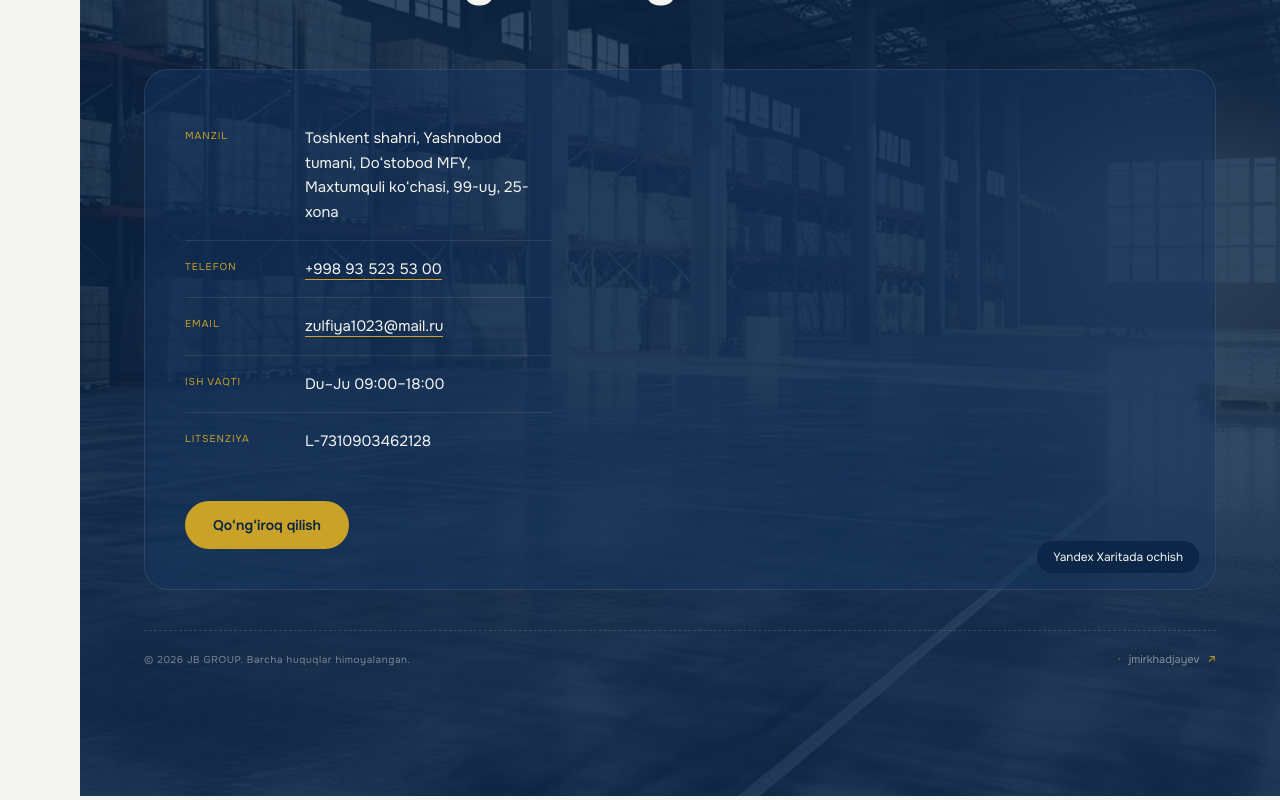
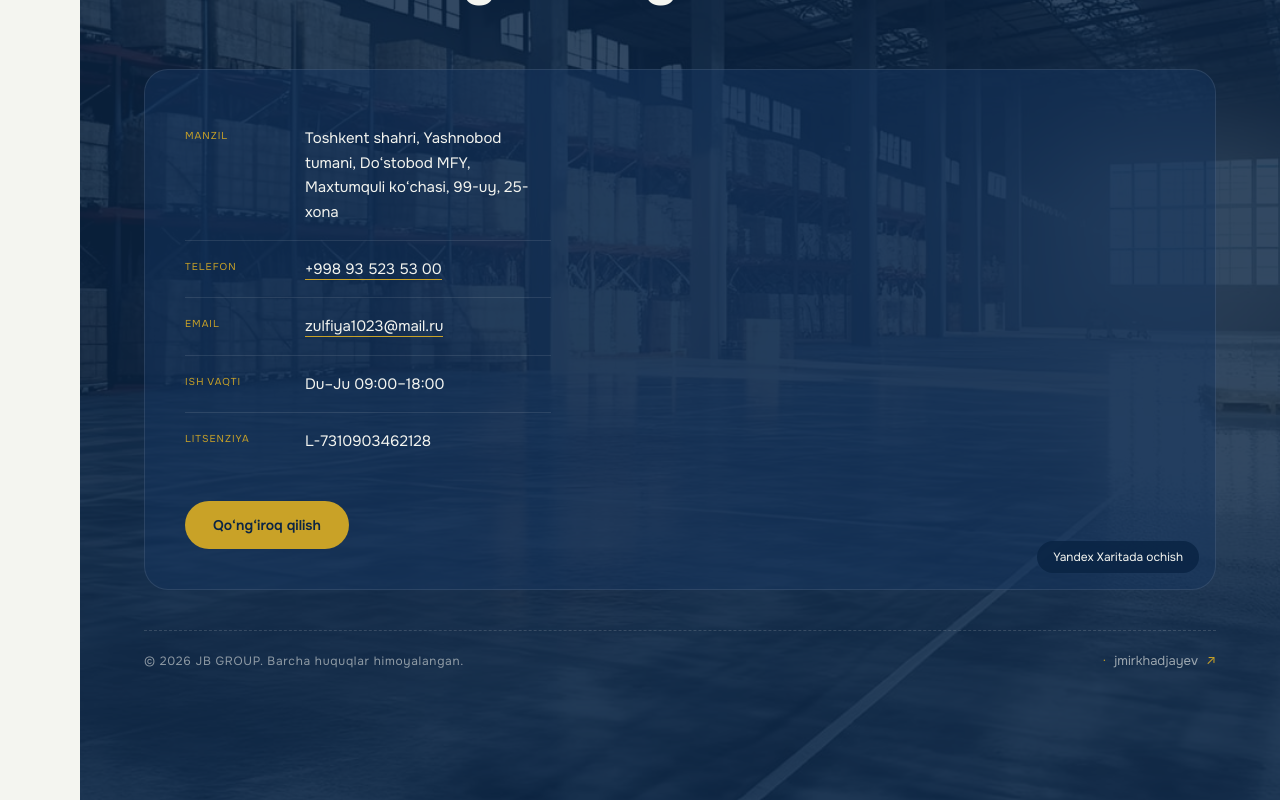
Before and after one commit to jmirkhadjayev/jbgroup-webside, a Next.js app in the folder site/: page / in a window 1280 px wide. Shown: the part 5580-6380 px from the top of the page. Built offline with nearby package versions, Linux system fonts and the light colour scheme.

Commit message:
Aloqa pastki qator: muallif belgisi va huquqlar matni biroz kattalashtirildi
Co-Authored-By: Claude Haiku 5.5 <noreply@anthropic.com>

```diff
--- a/site/src/components/variant/sections/Contact.tsx
+++ b/site/src/components/variant/sections/Contact.tsx
@@ -78,7 +78,7 @@ export function Contact({ lang, t }: { lang: Lang; t: Dict }) {
 
         {/* Pastki chiziq: huquqlar va muallif — ixcham, bitta qatorda */}
         <div data-reveal className="mt-10 flex flex-col items-center justify-between gap-3 border-t border-dashed border-paper/15 pt-5 md:flex-row">
-          <p className="font-mono text-[10px] tracking-[0.06em] text-paper/45">
+          <p className="font-mono text-[12px] tracking-[0.06em] text-paper/55">
             © {new Date().getFullYear()} JB GROUP. {t.rights}
           </p>
           <Credit />
--- a/site/src/components/variant/ui/Credit.tsx
+++ b/site/src/components/variant/ui/Credit.tsx
@@ -5,7 +5,7 @@ export function Credit() {
       href="http://mirkhadjayev.uz/"
       target="_blank"
       rel="noopener noreferrer"
-      className="group inline-flex items-center gap-2 font-mono text-[11px] text-paper/50 no-underline"
+      className="group inline-flex items-center gap-2 font-mono text-[13px] text-paper/60 no-underline"
     >
       <span aria-hidden="true" className="text-gold">
         ·
```
